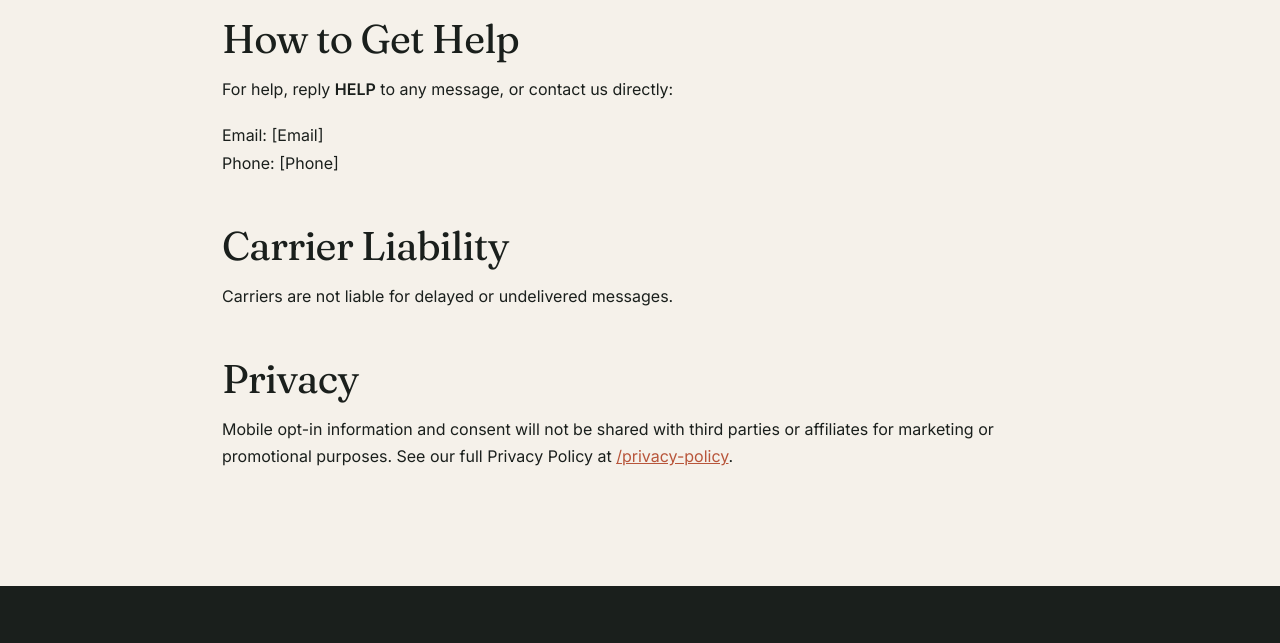
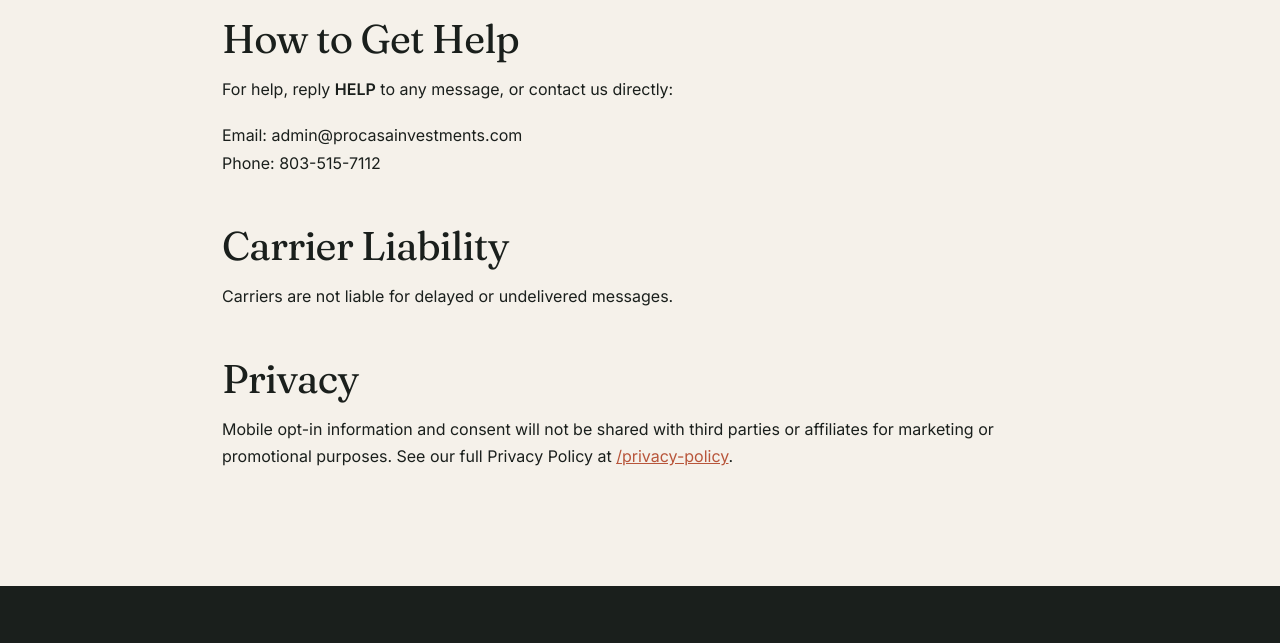
Before and after one commit to leg3ndario/ProCasaWebsite, a website: page public/sms-terms.html in a window 1280 px wide. Shown: the part 1560-2203 px from the top of the page. Drawn offline with Linux system fonts and the light colour scheme.

Commit message:
Update sms-terms.html

```diff
--- a/public/sms-terms.html
+++ b/public/sms-terms.html
@@ -54,8 +54,8 @@
   <h2 class="display">How to Get Help</h2>
   <p>For help, reply <strong>HELP</strong> to any message, or contact us directly:</p>
   <p>
-    Email: [Email]<br/>
-    Phone: [Phone]
+    Email: admin@procasainvestments.com<br/>
+    Phone: 803-515-7112
   </p>
 
   <h2 class="display">Carrier Liability</h2>
```
